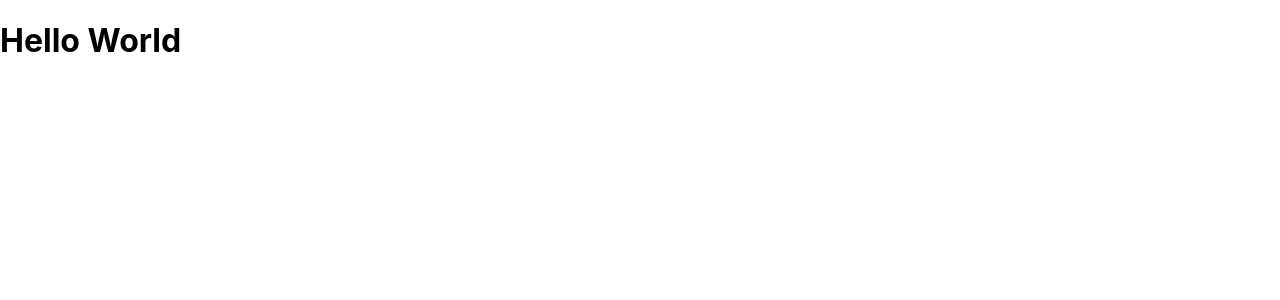
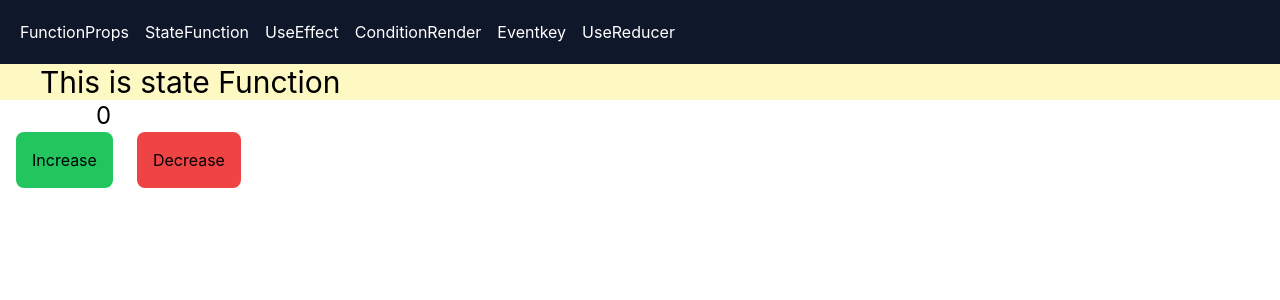
Before and after one commit to Suchith6361/react-coding, a React (Create React App) app: page /StateFun in a window 1280 px wide. Shown: the top 300 px of the page. Built offline with nearby package versions, Linux system fonts and the light colour scheme.

Commit message:
cleared upto UseReducer

```diff
--- /dev/null
+++ b/postcss.config.js
@@ -0,0 +1,6 @@
+module.exports = {
+  plugins: {
+    '@tailwindcss/postcss': {},
+    autoprefixer: {},
+  },
+};
--- a/src/App.js
+++ b/src/App.js
@@ -1,13 +1,35 @@
-import React from 'react';
+import React, { Suspense } from 'react';
+import { BrowserRouter,Routes,Route } from 'react-router-dom';
+import Navbar from './components/Navbar';
+import CondRend from './components/CondRendering'
+import EventKey from './components/EventKey'
+import FunctionProp from './components/FunctionProps'
+import StateFunction from './components/StateFunction'
+
+const UseReducer=React.lazy(()=>import('./components/UseReducer'));
+const UseEffect=React.lazy(()=>import('./components/ExampleUseEffect'));
+
 
 
 const App=()=>{
+return(
+  <BrowserRouter>
+  <Navbar/>
+  {/*Global Suspense applied for all routes*/}
+<Suspense fallback={<p>loading...</p>}>
+  <Routes>
+<Route path='/CondRend' element={<CondRend/>}/>
+<Route path='/EventKey' element={<EventKey/>}/>
+<Route path='/' element={<UseEffect/>}/>
+<Route path='/FunProp' element={<FunctionProp name='Ganesh' age='28' gender='Male'/>}/>
+<Route path='/StateFun' element={<StateFunction/>}/>
 
-  return(
-    <div>
-      <h1>Hello World</h1>
-    </div>
-  )
+
+<Route path='/UseRed' element={<Suspense fallback={<h1>Loading Reducer ......</h1>}><UseReducer/></Suspense>}/>
+
+  </Routes>
+  </Suspense>
+  </BrowserRouter>
+)
 }
-
 export default App;
--- /dev/null
+++ b/src/components/CondRendering.jsx
@@ -0,0 +1,29 @@
+import React, { useState } from "react";
+
+const CondRendering = () => {
+  const [show, setShow] = useState(true);
+
+  const HandleChange = () => {
+    setShow(!show);
+  };
+
+  return (
+    <div className="items-center text-center">
+      <h1 className="bg-yellow-200 p-2">This is Condition Rendering</h1>
+<button className="text-1xl mt-6" onClick={HandleChange}>
+  {
+    show?<div className="text-black bg-red-500 rounded-lg p-1
+    ">HIDE</div > :<div className="text-black bg-green-500 rounded-lg p-1
+    ">SHOW</div>
+  }
+</button>
+
+{
+  show?<div className="text-green-500">Display is Showing</div>:
+  <div className="text-red-500">Display is Not showing</div>
+}
+    </div>
+  );
+};
+
+export default CondRendering;
--- /dev/null
+++ b/src/components/EventKey.jsx
@@ -0,0 +1,25 @@
+import React from 'react';
+
+const ListRenderingExample = () => {
+  const fruits = [
+    { id: 1, name: " Apple" },
+    { id: 2, name: " Banana" },
+    { id: 3, name: " Grapes" },
+    { id: 4, name: " Pineapple" },
+  ];
+
+  return (
+    <div className="p-6">
+      <h2 className="text-xl font-bold mb-4">Fruit List</h2>
+      <ul className="list-disc pl-6">
+        {fruits.map((fruit) => (
+          <li key={fruit.id} className="text-lg">
+            {fruit.name}
+          </li>
+        ))}
+      </ul>
+    </div>
+  );
+};
+
+export default ListRenderingExample;
--- /dev/null
+++ b/src/components/ExampleUseEffect.jsx
@@ -0,0 +1,58 @@
+import React, { useState, useEffect } from "react";
+
+const ExampleUseEffect = () => {
+  const [weather, setWeather] = useState(null);
+  const [city, setCity] = useState("Bangalore");
+
+  useEffect(() => {
+    const fetchWeather = async () => {
+      try {
+        const weatherData = await fetch(
+          `https://api.weatherapi.com/v1/current.json?key=d5bbd456e96f4208ba865012253103&q=${city}`
+        );
+        const result = await weatherData.json();
+        setWeather(result);
+      } catch (error) {
+        console.log(error);
+      }
+    };
+    fetchWeather();
+  }, );
+
+  return (
+    <div className="flex-col text-center mt-10 bg-blue-300 p-10">
+      <h1 className="text-green-900 text-2xl">Today Weather Update</h1>
+
+      <select
+        value={city}
+        onChange={(e) => setCity(e.target.value)}
+      >
+        <option value="Bangalore">Bangalore</option>
+        <option value="Mysore">Mysore</option>
+        <option value="Chennai">Chennai</option>
+        <option value="Goa">Goa</option>
+        <option value="Mumbai">Mumbai</option>
+      </select>
+
+      {weather && weather.current ? (
+        <div>
+          <div>
+            <img
+              className="content-center flex mx-auto"
+              src={`https:${weather.current.condition?.icon}`}
+              alt={weather.current.condition?.text || "Weather icon"}
+            />
+          </div>
+          <div className="text-red-500 font-bold"> {city}</div>
+          <div>Temp In Celsius: {weather.current.temp_c}</div>
+          <div>Temp In Fahrenheit: {weather.current.temp_f}</div>
+          <div>Wind Speed: {weather.current.wind_kph}</div>
+        </div>
+      ) : (
+        <div>Weather not found</div>
+      )}
+    </div>
+  );
+};
+
+export default ExampleUseEffect;
--- /dev/null
+++ b/src/components/FunctionProps.jsx
@@ -0,0 +1,15 @@
+import React from 'react'
+
+const FunctionProps=(details)=>{
+
+    return(
+        <div>
+            <h1 className='bg-yellow-200 pl-10 text-2xl'>This is Props function</h1>
+            <h2>My name is {details.name}</h2>
+            <h2>My age is {details.age}</h2>
+            <h2>My Gender is {details.gender}</h2>
+        </div>
+    )
+
+}
+export default FunctionProps;
--- /dev/null
+++ b/src/components/Navbar.jsx
@@ -0,0 +1,16 @@
+import React from 'react';
+import { Link } from 'react-router-dom';
+
+const Navbar=()=>{
+    return(
+        <div className='flex flex-row gap-4 bg-slate-900 text-white p-5'>
+   <Link to="/FunProp"> <div>FunctionProps</div></Link>
+    <Link to="/StateFun"><div>StateFunction</div></Link>
+    <Link to="/"><div>UseEffect</div></Link>
+    <Link to="/CondRend"><div>ConditionRender</div></Link>
+    <Link to="/EventKey"> <div>Eventkey</div></Link>
+     <Link to="/UseRed"> <div>UseReducer</div></Link>
+        </div>
+    )
+}
+export default Navbar;
--- /dev/null
+++ b/src/components/StateFunction.jsx
@@ -0,0 +1,29 @@
+import React, { useState } from "react";
+
+const StateFunction = () => {
+  const [count, setCount] = useState(0);
+
+  return (
+    <div>
+      <h1 className="text-3xl pl-10 bg-yellow-100">This is state Function</h1>
+      <h2 className="text-2xl ml-24">{count}</h2>
+      <button
+        onClick={() => {
+          setCount(count + 1);
+        }}
+        className="bg-green-500 text-black p-4 rounded-lg ml-4 mr-6"
+      >
+        Increase
+      </button>
+      <button
+        onClick={() => {
+          setCount(count - 1);
+        }}
+        className="bg-red-500 p-4 rounded-lg text-black"
+      >
+        Decrease
+      </button>
+    </div>
+  );
+};
+export default StateFunction;
--- /dev/null
+++ b/src/components/UseReducer.jsx
@@ -0,0 +1,63 @@
+
+
+/*        Using useState                     */
+/*
+import { useState } from "react"
+
+const UseReducer=()=>{
+  const[data,setData]=useState(
+    {"name":'',
+      "age":'',
+      "gender":''
+    }
+  )
+
+  const resetChange=()=>{
+  setData(
+     {"name":'',
+      "age":'',
+      "gender":''
+    }
+  )
+  }
+
+  const handleChange=(field,value)=>{
+setData((prev)=>({...prev,[field]:value}))
+
+  }
+  console.log(data);
+  return(
+    <div>
+      <div>
+   <input type="text" placeholder="Name" name="" id="" value={data.name} onChange={(e)=>handleChange("name",e.target.value)} />
+   <input type="text" placeholder="Age" onChange={(e)=>handleChange("age",e.target.value)} value={data.age} />
+   <input type="text" placeholder="Gender" name="" id="" onChange={(e)=>handleChange("gender",e.target.value)} value={data.gender} />
+
+      </div>
+<pre>{JSON.stringify(data,null,2)}</pre>
+
+<button onClick={resetChange} className="text-white px-4 py-1 bg-red-800 ml-2 rounded-lg">Reset</button>
+
+    </div>
+  )
+
+}
+export default UseReducer;
+                                  */
+
+
+//    Using useReducer
+
+
+import React,{useReducer} from 'react'
+
+
+const UseReducer=()=>{
+
+  return(
+    <div>
+      <h1>Hey Reducer</h1>
+    </div>
+  )
+}
+export default UseReducer;
--- a/src/index.css
+++ b/src/index.css
@@ -1,3 +1,8 @@
+@tailwind base;
+@tailwind components;
+@tailwind utilities;
+
+
 body {
   margin: 0;
   font-family: -apple-system, BlinkMacSystemFont, 'Segoe UI', 'Roboto', 'Oxygen',
--- /dev/null
+++ b/tailwind.config.js
@@ -0,0 +1,8 @@
+/** @type {import('tailwindcss').Config} */
+module.exports = {
+  content: ["./src/**/*.{js,jsx,ts,tsx}"],
+  theme: {
+    extend: {},
+  },
+  plugins: [],
+};
```
Also changed, not shown: package.json (+7 -0 lines), 1 other file (tests, documents, lock files or other folders).
